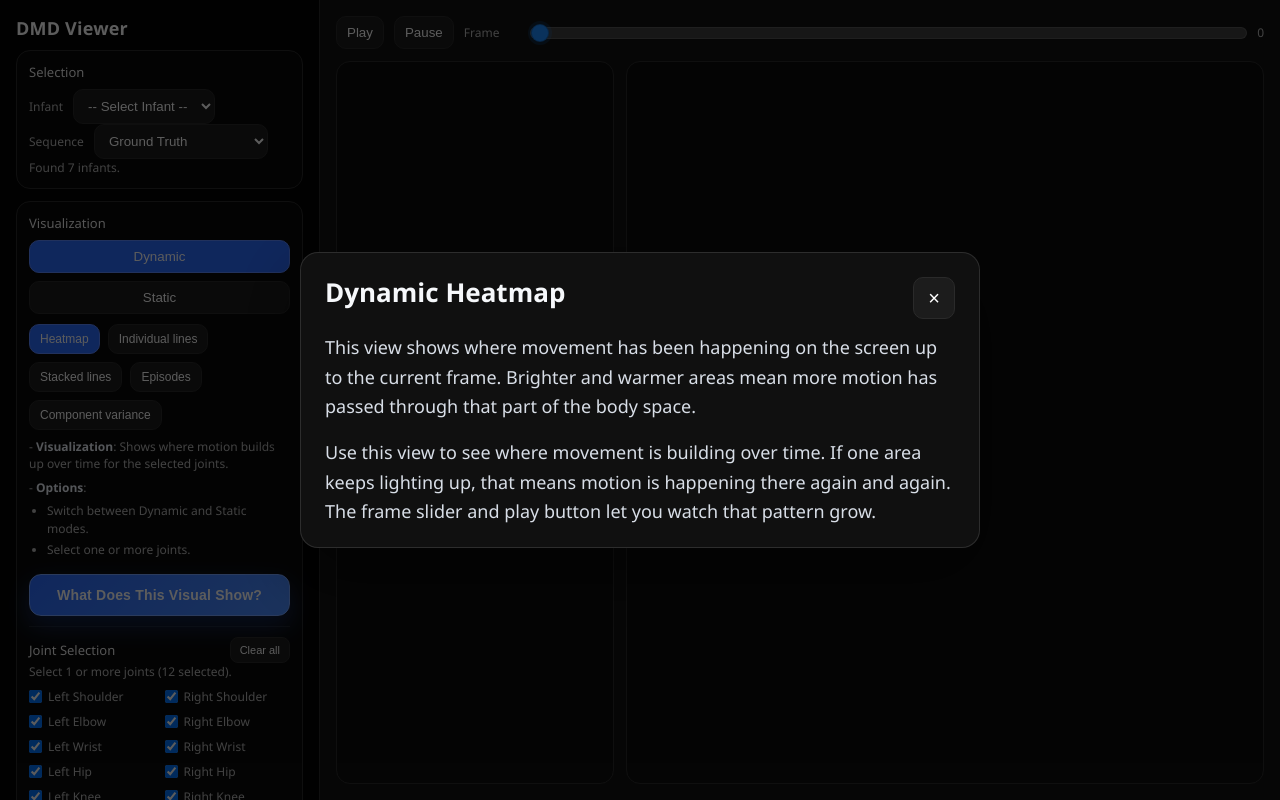
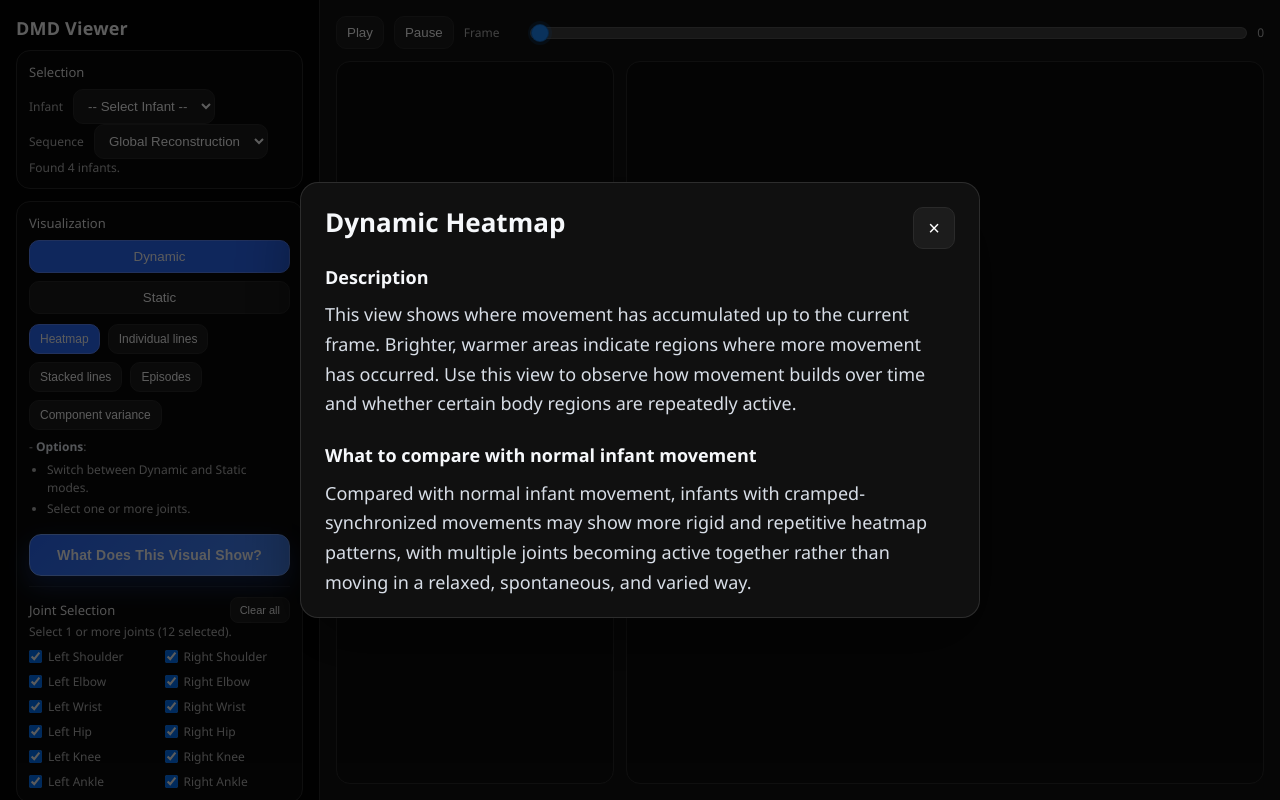
Before and after one commit to uva-baby-gma-study/gma_visual, a plain HTML site: page app/index.html in a window 1280 px wide. Both pictures are taken after a click on the button "What Does This Visual Show?". Drawn offline with Linux system fonts and the light colour scheme.

Commit message:
update visual description

```diff
--- a/app/app.js
+++ b/app/app.js
@@ -62,13 +62,14 @@ let componentSequencePromisesBySubject = new Map();
 let componentSequencesBySubject = new Map();
 let currentSubjectMetadata = null;
 let activeSequenceDescriptor = null;
+let visualizationExplanationPromise = null;
 let normalReferenceDataPromise = null;
 let normalReferenceOptions = [];
 let selectedNormalReferenceIndex = 0;
 const DEFAULT_VISUALIZATION_CANVAS_HEIGHT = 600;
 const DEFAULT_VIEWER_CANVAS_SIZE = 600;
 const MAX_LINE_PLOT_JOINTS = 6;
-const DEFAULT_SEQUENCE_FILE = "ground_truth.json";
+const DEFAULT_SEQUENCE_FILE = "global_reconstruction.json";
 const selectedVisualizationByMode = {
   dynamic: "heatmap",
   static: "heatmap"
@@ -92,82 +93,7 @@ const comparisonState = {
     visualization: null
   }
 };
-const caregiverVisualizationExplanations = {
-  dynamic: {
-    heatmap: {
-      title: "Dynamic Heatmap",
-      paragraphs: [
-        "This view shows where movement has been happening on the screen up to the current frame. Brighter and warmer areas mean more motion has passed through that part of the body space.",
-        "Use this view to see where movement is building over time. If one area keeps lighting up, that means motion is happening there again and again. The frame slider and play button let you watch that pattern grow."
-      ]
-    },
-    lineplot: {
-      title: "Dynamic Individual Lines",
-      paragraphs: [
-        "This view shows one line for each selected joint up to the current frame. The line goes higher when that joint is moving more strongly at that moment.",
-        "Use Speed to see how much the joint is moving from frame to frame. Use Acceleration to see when that movement suddenly changes. Compare the shapes of the lines to see which joints are more active and when."
-      ]
-    },
-    stackedlineplot: {
-      title: "Dynamic Stacked Lines",
-      paragraphs: [
-        "This view puts the selected joints together in one shared graph up to the current frame. Each colored line shows how movement for one joint rises and falls over time.",
-        "Use this view when you want to compare joints directly. If lines rise at the same time, those joints may be moving together. If one line stays much higher, that joint is contributing more movement at that time."
-      ]
-    },
-    episodes: {
-      title: "Dynamic Movement Episodes",
-      paragraphs: [
-        "This view turns movement into blocks instead of lines. Each block marks a period when a joint was more active, and longer blocks mean that active period lasted longer.",
-        "Use this view to notice how often movement happens, how long it lasts, and whether different joints become active at the same time. Taller or stronger-looking blocks mean the movement during that period was more intense."
-      ]
-    },
-    componentvariance: {
-      title: "Dynamic Movement Pattern View",
-      paragraphs: [
-        "This view shows how one smaller movement pattern is using different parts of the body up to the current frame. The bars compare the left and right joints, and longer bars mean that joint is playing a bigger part in that pattern so far.",
-        "Use this view to see whether that pattern looks balanced across both sides or leans more to one side. As you move through time, you can watch whether the pattern stays even or becomes more focused in a few joints."
-      ]
-    }
-  },
-  static: {
-    heatmap: {
-      title: "Static Heatmap",
-      paragraphs: [
-        "This view shows how much movement built up over the full sequence for each selected joint. Brighter cells mean that joint accumulated more movement by that time in the recording.",
-        "Use this view to look for when movement starts to build and which joints end up showing the most total activity. Darker areas mean less movement, while brighter areas mean more movement has collected there."
-      ]
-    },
-    lineplot: {
-      title: "Static Individual Lines",
-      paragraphs: [
-        "This view shows one full movement trace for each selected joint across the whole sequence. The line rises when that joint is moving more strongly and falls when it is moving less.",
-        "Use Speed to see how much the joint moves from one frame to the next. Use Acceleration to see when that movement suddenly speeds up or slows down. The marker shows where the current frame sits on the full trace."
-      ]
-    },
-    stackedlineplot: {
-      title: "Static Stacked Lines",
-      paragraphs: [
-        "This view places the selected joints together in one full-sequence graph. Each colored line shows how movement for one joint changes across the entire recording.",
-        "Use this view to compare timing across joints. Lines that rise together suggest joints may be moving at the same time, while a line that stays higher shows a joint that is more active than the others."
-      ]
-    },
-    episodes: {
-      title: "Static Movement Episodes",
-      paragraphs: [
-        "This view shows movement as blocks across the whole recording. Each block marks a period when a joint was more active, and a longer block means that active period lasted longer.",
-        "Use this view to see how often each joint has movement bouts, how long those bouts last, and whether several joints become active at the same time. Bigger blocks point to stronger movement during that bout."
-      ]
-    },
-    componentvariance: {
-      title: "Static Movement Pattern View",
-      paragraphs: [
-        "This view shows how one smaller movement pattern is spread across the body over the full recording. Longer bars mean that joint plays a bigger part in that pattern.",
-        "Use this view to see which joints matter most in that pattern and whether the left and right sides look similar. If one side has much longer bars, that pattern is showing more weight on that side of the body."
-      ]
-    }
-  }
-};
+let caregiverVisualizationExplanations = {};
 
 // Your 17 joints => 34 dims (x,y)
 const joints = [
@@ -318,6 +244,26 @@ async function fetchJson(url) {
   return await res.json();
 }
 
+async function loadVisualizationExplanations() {
+  if (visualizationExplanationPromise) {
+    return visualizationExplanationPromise;
+  }
+
+  visualizationExplanationPromise = (async () => {
+    try {
+      const url = new URL("visualization_explanations.json", window.location.href).toString();
+      caregiverVisualizationExplanations = await fetchJson(url);
+      return caregiverVisualizationExplanations;
+    } catch (error) {
+      console.error("Failed to load visualization explanations:", error);
+      caregiverVisualizationExplanations = {};
+      return caregiverVisualizationExplanations;
+    }
+  })();
+
+  return visualizationExplanationPromise;
+}
+
 function getNormalReferenceSubject() {
   return normalReferenceOptions[selectedNormalReferenceIndex]?.subjectId || "";
 }
@@ -1168,15 +1114,31 @@ function getVisualizationExplanation(definition) {
   return (
     modeText[definition?.id] || {
       title: definition?.label || "Visualization",
-      paragraphs: [
-        "This view shows one way of looking at the movement in the recording.",
+      description: [
+        "This view shows one way of looking at the movement in the recording."
+      ],
+      compareWithNormal: [
         "Use the controls in the sidebar to change what you see and compare patterns over time."
       ]
     }
   );
 }
 
-function openVisualizationExplanationModal() {
+function renderExplanationSection(title, paragraphs) {
+  const safeParagraphs = Array.isArray(paragraphs) ? paragraphs : [];
+  if (!safeParagraphs.length) {
+    return "";
+  }
+
+  return (
+    `<section class="modalSection">` +
+    `<div class="modalSectionTitle">${escapeHtml(title)}</div>` +
+    safeParagraphs.map(paragraph => `<p>${escapeHtml(paragraph)}</p>`).join("") +
+    `</section>`
+  );
+}
+
+async function openVisualizationExplanationModal() {
   const activeDef = getVisualizationDefinition(
     visualizationMode,
     getActiveVisualizationId()
@@ -1185,11 +1147,15 @@ function openVisualizationExplanationModal() {
     return;
   }
 
+  await loadVisualizationExplanations();
   const explanation = getVisualizationExplanation(activeDef);
   visualizationExplainTitle.textContent = explanation.title;
-  visualizationExplainBody.innerHTML = (explanation.paragraphs || [])
-    .map(paragraph => `<p>${escapeHtml(paragraph)}</p>`)
-    .join("");
+  visualizationExplainBody.innerHTML =
+    renderExplanationSection("Description", explanation.description) +
+    renderExplanationSection(
+      "What to compare with normal infant movement",
+      explanation.compareWithNormal
+    );
 
   visualizationExplainModal.hidden = false;
   visualizationExplainModal.setAttribute("aria-hidden", "false");
@@ -1402,13 +1368,11 @@ function renderVisualizationTabs() {
 
   const activeDef = getVisualizationDefinition(visualizationMode, activeId);
   if (visualizationHelp) {
-    const summary = getVisualizationSummaryText(activeDef);
     const options = getVisualizationOptionsText(activeDef);
     const optionItems = options
       .map(option => `<li>${escapeHtml(option)}</li>`)
       .join("");
     visualizationHelp.innerHTML =
-      `<div class="helpRow">- <strong>Visualization</strong>: ${escapeHtml(summary)}</div>` +
       `<div class="helpRow">- <strong>Options</strong>:</div>` +
       `<ul class="helpOptions">${optionItems}</ul>`;
   }
@@ -1592,7 +1556,11 @@ if (clearJointSelectionBtn) {
 }
 
 if (visualizationExplainBtn) {
-  visualizationExplainBtn.onclick = () => openVisualizationExplanationModal();
+  visualizationExplainBtn.onclick = () => {
+    openVisualizationExplanationModal().catch(error => {
+      console.error("Failed to open visualization explanation:", error);
+    });
+  };
 }
 
 if (compareWithNormalBtn) {
@@ -2310,8 +2278,8 @@ frameSlider.oninput = () => {
 subjectSelect.onchange = async () => {
   const subject = subjectSelect.value;
   sequenceSelect.innerHTML = `
+    <option value="global_reconstruction.json">Global Reconstruction</option>
     <option value="ground_truth.json">Ground Truth</option>
-    <option value="global_reconstruction.json">Global Reconstruction</option>
   `;
   currentSubjectMetadata = null;
   updateSourceControls();
@@ -2366,6 +2334,7 @@ if (visualizationCanvas) {
 
 // --------- Startup ----------
 window.addEventListener("resize", handleCanvasResize);
+loadVisualizationExplanations();
 createVisualization();
 syncAllCanvasLayouts();
 updateRangeFill(frameSlider);
--- a/app/index.html
+++ b/app/index.html
@@ -298,6 +298,20 @@
       margin-bottom:0;
     }
 
+    .modalSection{
+      margin-bottom:22px;
+    }
+
+    .modalSection:last-child{
+      margin-bottom:0;
+    }
+
+    .modalSectionTitle{
+      margin-bottom:8px;
+      color:#f6f8fb;
+      font-weight:800;
+    }
+
     .section{
       border:1px solid var(--border);
       border-radius:14px;
@@ -583,15 +597,7 @@
     }
 
     .compareDivider{
-      flex:0 0 1px;
-      align-self:stretch;
-      background:linear-gradient(
-        to bottom,
-        rgba(255,255,255,0),
-        rgba(255,255,255,0.18) 18%,
-        rgba(255,255,255,0.18) 82%,
-        rgba(255,255,255,0)
-      );
+      display:none;
     }
 
     .compareActionBtn{
@@ -654,8 +660,8 @@
         <div class="row">
           <label for="sequenceSelect">Sequence</label>
           <select id="sequenceSelect">
+            <option value="global_reconstruction.json">Global Reconstruction</option>
             <option value="ground_truth.json">Ground Truth</option>
-            <option value="global_reconstruction.json">Global Reconstruction</option>
           </select>
         </div>
 
@@ -677,7 +683,7 @@
           Compare with Normal Baby
         </button>
         <div id="lineMetricSection" class="jointSelector" hidden>
-          <div class="sectionTitle">Motion Metric</div>
+          <div class="sectionTitle">Movement Metric</div>
           <div class="miniToggle" role="group" aria-label="Line plot metric">
             <button id="lineMetricSpeedBtn" type="button">Speed</button>
             <button id="lineMetricAccelerationBtn" type="button">Acceleration</button>
@@ -817,6 +823,6 @@
   <script src="visualizations/static/staticStackedLinePlot.js?v=20260611h"></script>
   <script src="visualizations/static/staticEpisodePlot.js?v=20260611c"></script>
   <script src="visualizations/static/staticComponentVariancePlot.js?v=20260611e"></script>
-  <script src="app.js?v=20260626a"></script>
+  <script src="app.js?v=20260704c"></script>
 </body>
 </html>
--- /dev/null
+++ b/app/visualization_explanations.json
@@ -0,0 +1,99 @@
+{
+  "dynamic": {
+    "heatmap": {
+      "title": "Dynamic Heatmap",
+      "description": [
+        "This view shows where movement has accumulated up to the current frame. Brighter, warmer areas indicate regions where more movement has occurred. Use this view to observe how movement builds over time and whether certain body regions are repeatedly active."
+      ],
+      "compareWithNormal": [
+        "Compared with normal infant movement, infants with cramped-synchronized movements may show more rigid and repetitive heatmap patterns, with multiple joints becoming active together rather than moving in a relaxed, spontaneous, and varied way."
+      ]
+    },
+    "lineplot": {
+      "title": "Dynamic Individual Lines",
+      "description": [
+        "This view shows one line for each selected joint up to the current frame. The line rises when that joint is moving more strongly at that moment. The magnitude is scaled relative to the movement observed up to the current frame. Choose Speed to see how much the joint moves from frame to frame. Choose Acceleration to see when the movement changes suddenly. Compare the line shapes to see which joints are more active and when."
+      ],
+      "compareWithNormal": [
+        "Compared with normal infant movement, infants with cramped-synchronized movements may show multiple joints activating and relaxing together. In these periods, the line patterns for several joints may appear similar in shape."
+      ]
+    },
+    "stackedlineplot": {
+      "title": "Dynamic Stacked Lines",
+      "description": [
+        "This view shows the movement of all selected joints together in one shared graph across the full sequence. Each colored line shows how movement for one joint rises and falls over time. Values are scaled relative to the movement observed so far across all selected joints. A line rises when that joint is moving more strongly at that moment. Use this view to compare joints directly. When multiple lines rise at the same time, those joints may be moving together. When one line stays much higher than the others, that joint is contributing more movement at that time."
+      ],
+      "compareWithNormal": [
+        "Compared with normal infant movement, infants with cramped-synchronized movements may show multiple joints activating and relaxing together. During these periods, the line patterns for several joints may appear similar in shape, although they may not fully overlap because movement magnitude can still differ across joints."
+      ]
+    },
+    "episodes": {
+      "title": "Dynamic Movement Episodes",
+      "description": [
+        "This view represents only detected strong movement episodes as bars for each selected joint up to the current frame. Wider bars indicate longer movement episodes, while taller and brighter bars indicate stronger movement. The episodes are redetermined using a threshold that updates as the video progresses, using only the movement up to the current frame. As more frames become available, a bar may appear, disappear, return, or merge with nearby bars. Choose Speed to detect episodes when the joint is moving strongly from frame to frame. Choose Acceleration to detect episodes when the movement changes suddenly. Compare the bars to see which joints have stronger, longer, or more frequent movement episodes, and whether multiple joints become active at similar times."
+      ],
+      "compareWithNormal": [
+        "Compared with normal infant movement, infants with cramped-synchronized movements may show multiple joints activating and relaxing together. In this view, bars for several joints may appear and disappear at similar times, with similar widths, heights, and brightness levels."
+      ]
+    },
+    "componentvariance": {
+      "title": "Dynamic Component Variance",
+      "description": [
+        "This view shows how different joints contribute to each movement component extracted from the recording. A component represents an important or repeated movement pattern in the body. Click a component to show that pattern in the movement visualization on the left.",
+        "For each joint pair, bars extending to the left and right of the center line compare the left and right joints. Longer bars indicate that the joint contributes more to that component. The percentage shows the joint's relative contribution, with all joint contributions adding up to 100%. Joints contributing more than 40% are marked with an exclamation point.",
+        "Use this view to see whether that pattern looks balanced across both sides or leans more toward one side. Because this is a dynamic view, the contribution values are calculated using only the movement observed up to the current frame. As you move through time, you can watch whether the pattern stays even or becomes more focused in a few joints."
+      ],
+      "compareWithNormal": [
+        "Compared with normal infant movement, infants with cramped-synchronized movements may show more components dominated by one joint, such as a single joint contributing more than 40%. This may indicate that the movement pattern is less evenly distributed across the body."
+      ]
+    }
+  },
+  "static": {
+    "heatmap": {
+      "title": "Static Heatmap",
+      "description": [
+        "This view shows the total movement accumulated across the full sequence for each selected joint. The vertical line across all plots indicates the current frame shown in the movement visualization on the left. Bluer areas indicate less accumulated movement, while yellower areas indicate more accumulated movement. Use this view to compare when movement starts to build and which joints show the greatest overall activity."
+      ],
+      "compareWithNormal": [
+        "Compared with normal infant movement, infants with cramped-synchronized movements may show a more gradual and aligned buildup of movement across joints, suggesting that multiple joints are becoming active in a more synchronized pattern."
+      ]
+    },
+    "lineplot": {
+      "title": "Static Individual Lines",
+      "description": [
+        "This view shows the full movement trace for each selected joint across the entire sequence. The line rises when that joint is moving more strongly at that moment. Values are scaled relative to the full movement sequence. The vertical line across all plots indicates the current frame shown in the movement visualization on the left. Choose Speed to see how much the joint moves from frame to frame. Choose Acceleration to see when the movement changes suddenly. Compare the line shapes to see which joints are more active and when."
+      ],
+      "compareWithNormal": [
+        "Compared with normal infant movement, infants with cramped-synchronized movements may show multiple joints activating and relaxing together. In these periods, the line patterns for several joints may appear similar in shape."
+      ]
+    },
+    "stackedlineplot": {
+      "title": "Static Stacked Lines",
+      "description": [
+        "This view shows the movement of all selected joints together in one shared graph up to the current frame. Each colored line shows how movement for one joint rises and falls over time. Values are scaled relative to movement across all selected joints over the entire sequence. A line rises when that joint is moving more strongly at that moment. The vertical line across all plots indicates the current frame shown in the movement visualization on the left. Use this view to compare joints directly. When multiple lines rise at the same time, those joints may be moving together. When one line stays much higher than the others, that joint is contributing more movement at that time."
+      ],
+      "compareWithNormal": [
+        "Compared with normal infant movement, infants with cramped-synchronized movements may show multiple joints activating and relaxing together. During these periods, the line patterns for several joints may appear similar in shape, although they may not fully overlap because movement magnitude can still differ across joints."
+      ]
+    },
+    "episodes": {
+      "title": "Static Movement Episodes",
+      "description": [
+        "This view represents only detected strong movement episodes as bars for each selected joint across the full sequence. Wider bars indicate longer movement episodes, while taller and brighter bars indicate stronger movement. The vertical line across all plots indicates the current frame shown in the movement visualization on the left. The episodes are determined after seeing the entire recording, so this view shows the strongest movement episodes across the full sequence. Choose Speed to detect episodes when the joint is moving strongly from frame to frame. Choose Acceleration to detect episodes when the movement changes suddenly. Compare the bars to see which joints have stronger, longer, or more frequent movement episodes, and whether multiple joints become active at similar times."
+      ],
+      "compareWithNormal": [
+        "Compared with normal infant movement, infants with cramped-synchronized movements may show multiple joints activating and relaxing together. In this view, bars for several joints may occur during similar time periods, with similar widths, heights, and brightness levels."
+      ]
+    },
+    "componentvariance": {
+      "title": "Static Component Variance",
+      "description": [
+        "This view shows how different joints contribute to each movement component extracted from the recording. A component represents an important or repeated movement pattern in the body. Click a component to show that pattern in the movement visualization on the left.",
+        "For each joint pair, bars extending to the left and right of the center line compare the left and right joints. Longer bars indicate that the joint contributes more to that component. The percentage shows the joint's relative contribution, with all joint contributions adding up to 100%. Joints contributing more than 40% are marked with an exclamation point. Use this view to see whether a movement pattern is balanced across both sides of the body or leans more toward one side. The contribution values are calculated using the entire movement sequence."
+      ],
+      "compareWithNormal": [
+        "Compared with normal infant movement, infants with cramped-synchronized movements may show more components dominated by one joint, such as a single joint contributing more than 40%. This may indicate that the movement pattern is less evenly distributed across the body."
+      ]
+    }
+  }
+}
--- a/output/app_reconstructions/index.json
+++ b/output/app_reconstructions/index.json
@@ -1,9 +1,6 @@
 [
   "51",
   "90",
-  "98",
   "104",
-  "124",
-  "129",
-  "146"
+  "129"
 ]
```
